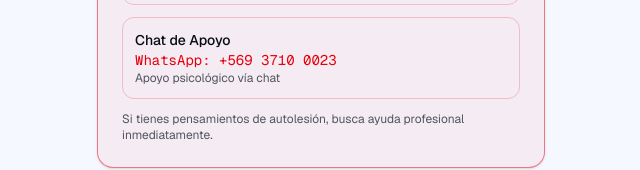
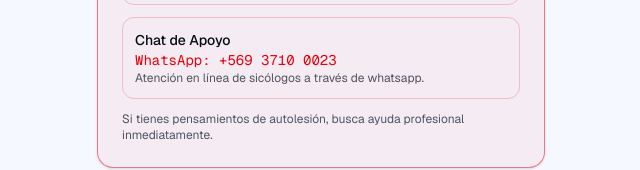
Before and after one commit to Alexinho01/wellness-app, a Next.js app: page / in a window 1280 px wide. Shown: the part 1016-1186 px from the top of the page, without its empty margins (319-959 px from the left). Built offline with nearby package versions, Linux system fonts and the light colour scheme.

Commit message:
impresiociones

```diff
--- a/components/support-resources.tsx
+++ b/components/support-resources.tsx
@@ -227,7 +227,7 @@ const emergencyResources = [
   {
     name: "Chat de Apoyo",
     phone: "WhatsApp: +569 3710 0023",
-    description: "Apoyo psicológico vía chat",
+    description: "Atención en línea de sicólogos a través de whatsapp.",
   },
 ]
 
```
